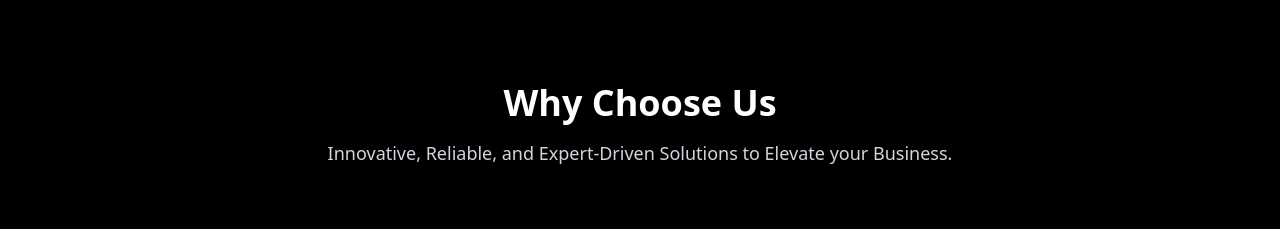
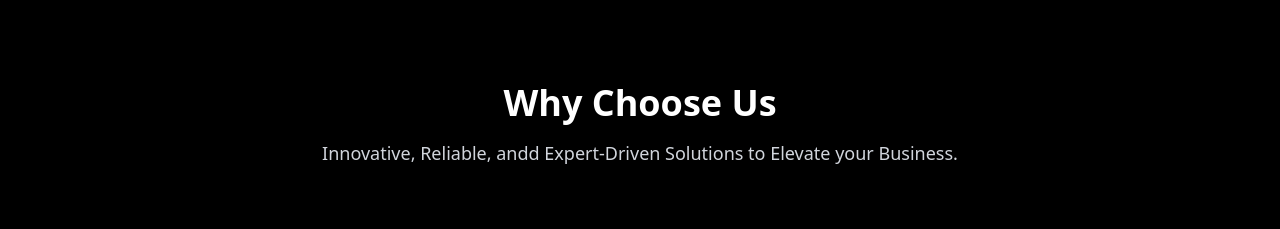
Before and after one commit to buildSigma/website, a React (Vite) app: page / in a window 1280 px wide. Shown: the part 4340-4569 px from the top of the page. Built offline with nearby package versions, Linux system fonts and the light colour scheme.

Commit message:
few change

```diff
--- a/src/components/AboutUs.jsx
+++ b/src/components/AboutUs.jsx
@@ -41,7 +41,7 @@ const AboutUs = () => {
       <div className="max-w-6xl mx-auto text-center mb-16">
         <h2 className="text-4xl font-bold mb-4">Why Choose Us</h2>
         <p className="text-gray-300 text-lg">
-          Innovative, Reliable, and Expert-Driven Solutions to Elevate your Business.
+          Innovative, Reliable, andd Expert-Driven Solutions to Elevate your Business.
         </p>
       </div>
 
```
